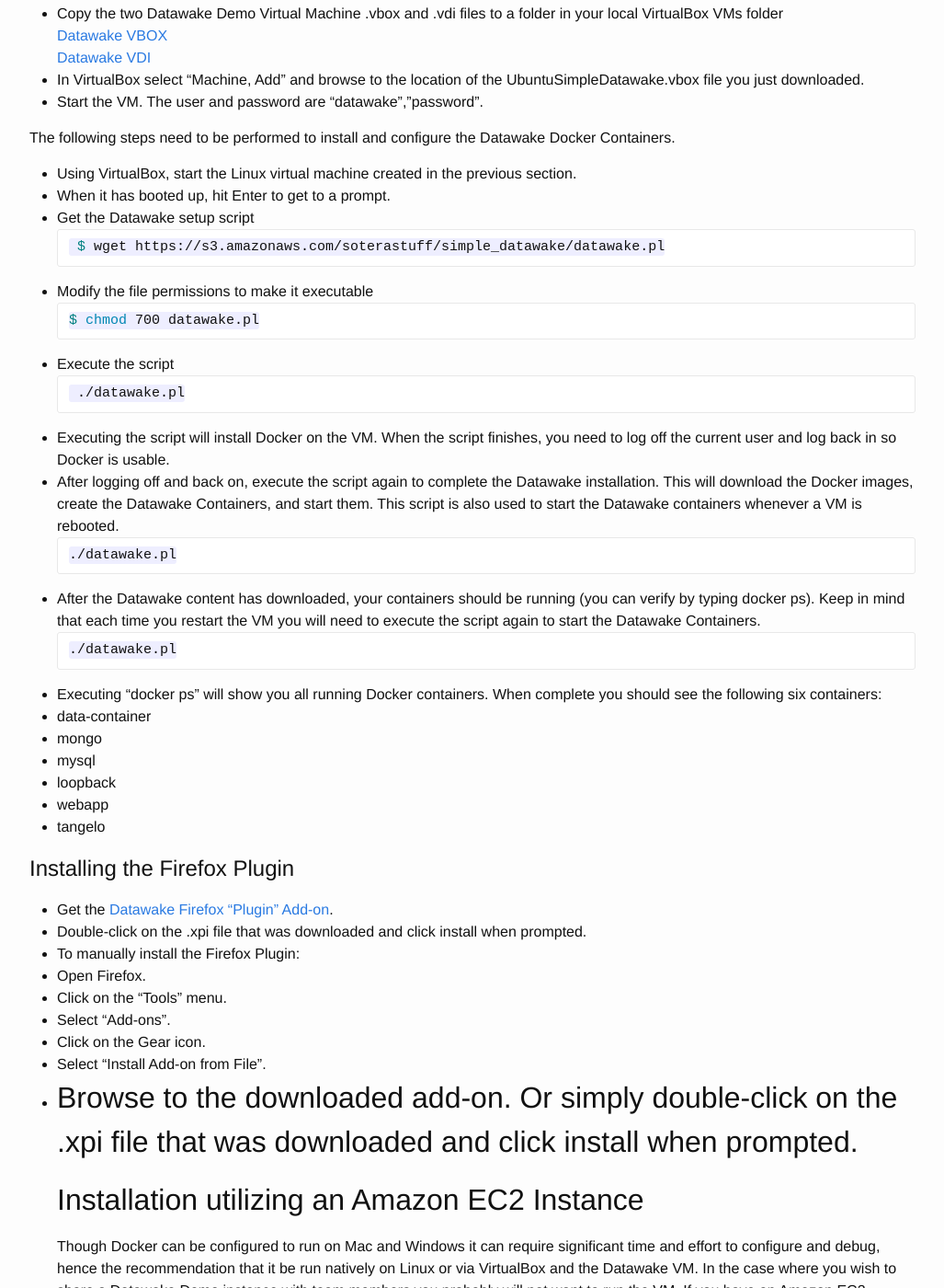
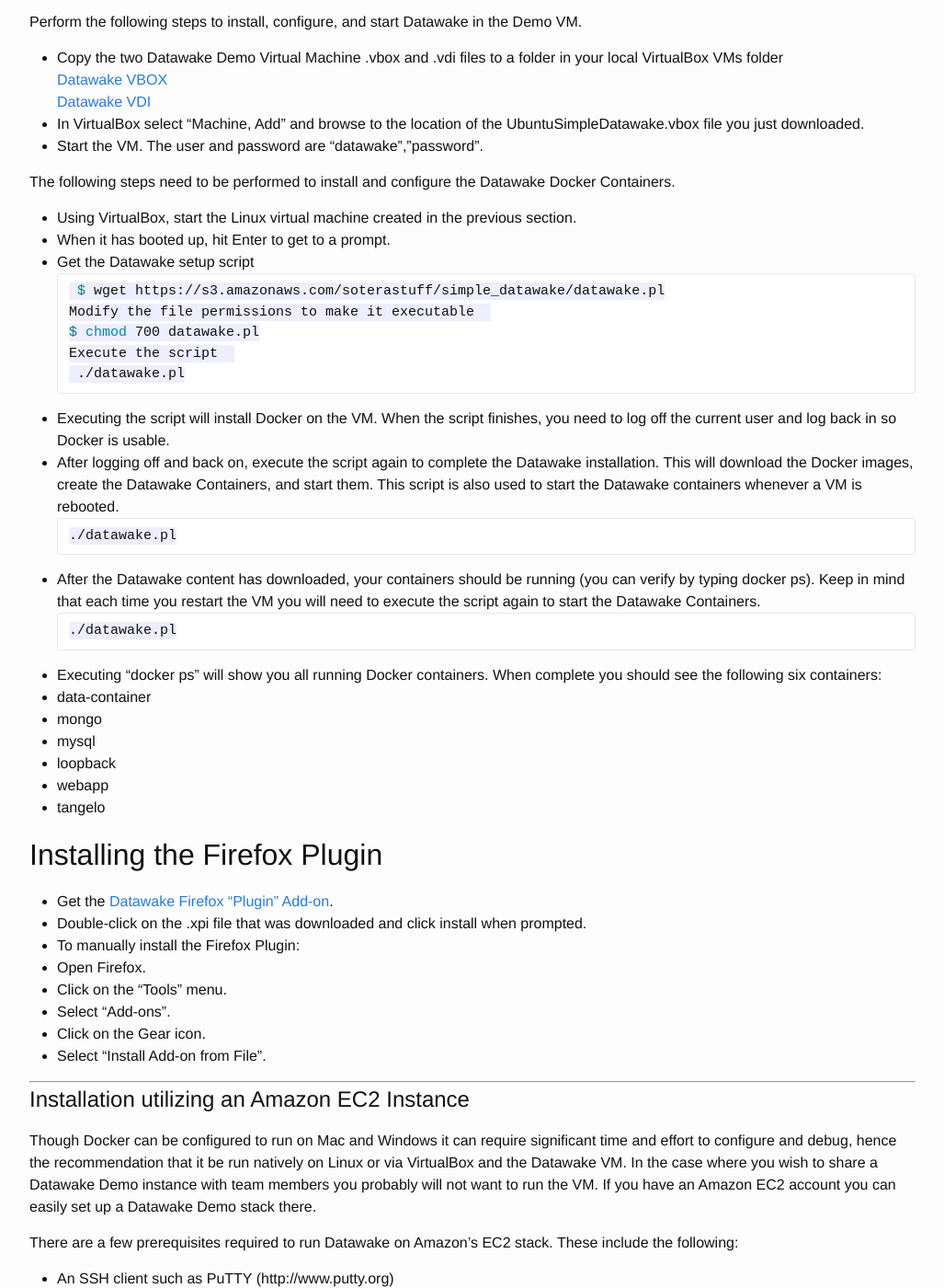
Before and after one commit to Sotera/Datawake, a Jekyll site: the page built from quickstart.md, in a window 1280 px wide and 1400 px high, scrolled down 1190 px. Shown: the whole window at 92% size, without its empty margins (126-1153 px from the left). Built offline with Jekyll 4.4.1, drawn with Linux system fonts in a browser that asks for light colours.

Commit message:
Fixing formatting

````diff
--- a/quickstart.md
+++ b/quickstart.md
@@ -22,21 +22,21 @@
 
 Running Datawake requires that the user first Sign On using the Firefox Plugin, after which the Datawake Forensic Viewer is available at:
 
-     http://[localhost or machine IP Address]:8080/forensic
+    http://[localhost or machine IP Address]:8080/forensic
 
 The Datawake Manager uses a separate login and is available at:
 
-	   http://[localhost or machine IP Address]:3002/
+    http://[localhost or machine IP Address]:3002/
  ---
 
-##	Installation utilizing the Demo Virtual Machine (Datawake VM)
+#	Installation utilizing the Demo Virtual Machine (Datawake VM)
 There are a few prerequisites required to run Datawake in a VM on your machine.  These include the following:
 * Virtual Box
 * The “UbuntuSimpleDatwake” Demo Virtual Machine (a headless Ubuntu 14.04 server VM)
 * The Datawake Installation script (available via a public Amazon S3 share)
 * The Datawake Firefox “Plugin” Add-on (available via a public Amazon S3 share)
 
-# Installing Virtual Box and the Datawake Virtual Machine (Datawake VM)
+## Installing Virtual Box and the Datawake Virtual Machine (Datawake VM)
 Perform the following steps to install, configure, and start Datawake in the Demo VM.
 * Copy the two Datawake Demo Virtual Machine .vbox and .vdi files to a folder in your local VirtualBox VMs folder
 [Datawake VBOX](https://s3.amazonaws.com/soterastuff/simple_datawake/UbuntuSimpleDatawake/UbuntuSimpleDatawake.vbox)
@@ -50,13 +50,9 @@
 *	Get the Datawake setup script
  ```shell
  $ wget https://s3.amazonaws.com/soterastuff/simple_datawake/datawake.pl
- ```
-*	Modify the file permissions to make it executable
-``` shell
+Modify the file permissions to make it executable
 $ chmod 700 datawake.pl
-```
-*	Execute the script
-``` shell
+Execute the script
  ./datawake.pl
  ```
 *	Executing the script will install Docker on the VM.  When the script finishes, you need to log off the current user and log back in so Docker is usable.
@@ -76,7 +72,7 @@
   * webapp
   * tangelo
 
-# Installing the Firefox Plugin
+## Installing the Firefox Plugin
 *	Get the [Datawake Firefox “Plugin” Add-on](https://s3.amazonaws.com/soterastuff/simple_datawake/dwfirefox.xpi).
 * Double-click on the .xpi file that was downloaded and click install when prompted.
 *	To manually install the Firefox Plugin:
@@ -85,9 +81,9 @@
   * Select "Add-ons".
   * Click on the Gear icon.
   * Select "Install Add-on from File".
-  * Browse to the downloaded add-on.  Or simply double-click on the .xpi file that was downloaded and click install when prompted.
+
 ---
-## Installation utilizing an Amazon EC2 Instance
+# Installation utilizing an Amazon EC2 Instance
 Though Docker can be configured to run on Mac and Windows it can require significant time and effort to configure and debug, hence the recommendation that it be run natively on Linux or via VirtualBox and the Datawake VM. In the case where you wish to share a Datawake Demo instance with team members you probably will not want to run the VM.  If you have an Amazon EC2 account you can easily set up a Datawake Demo stack there.
 
 There are a few prerequisites required to run Datawake on Amazon’s EC2 stack.  These include the following:
@@ -97,7 +93,7 @@
 *	The Datawake Demo Docker containers (available via DockerHub and installed via supplied script)
 *	The Datawake Firefox “Plugin” Add-on (available via a public Amazon S3 share)
 
-# Setting up & Configuring the EC2 Instance
+## Setting up & Configuring the EC2 Instance
 Perform the following steps to install, configure, and start Datawake on an Amazon EC2 instance.
 Configuring a base Ubuntu EC2 Server
 
@@ -152,7 +148,7 @@
   *	webapp
   *	tangelo
 
-# Installing the Firefox Plugin
+## Installing the Firefox Plugin
 *	Get the [Datawake Firefox “Plugin” Add-on](https://s3.amazonaws.com/soterastuff/simple_datawake/dwfirefox.xpi).
 * Double-click on the .xpi file that was downloaded and click install when prompted.
 *	To manually install the Firefox Plugin:
@@ -170,7 +166,7 @@
 *	Set the Datawake Deployment Address PORT to 80
 *	Close and re-open Firefox to insure that the plugin initializes these settings.
 ---
-## Running Datawake
+# Running Datawake
 To run Datawake your system or VM must have Docker and the Datawake Container installed and the six Docker containers must be running.  Once these conditions have been met, open your Firefox Browser.
 *	Click the Datawake Widget icon ![datawake-icon](img/waveicon16.png) in the top right corner of the Firefox browser.
 *	Click the “Sign in” button.  Once signed Datawake can start trailing your activity.
````
